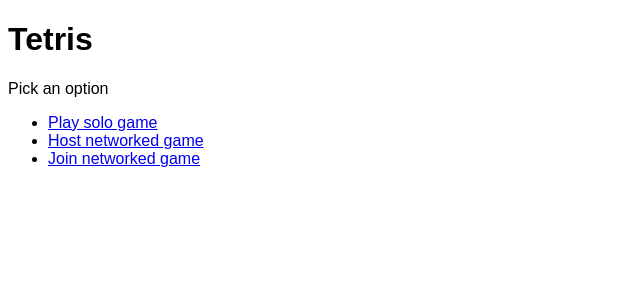
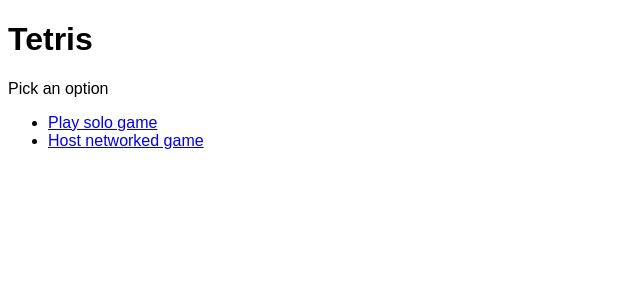
Before and after one commit to LMBishop/tetris, a Vue app in the folder frontend/: page / in a window 1280 px wide. Shown: the top 300 px of the page, without its empty margins (0-640 px from the left). Built offline with nearby package versions, Linux system fonts and the light colour scheme.

Commit message:
dsjkfghskdljf

```diff
--- a/frontend/src/components/Home.vue
+++ b/frontend/src/components/Home.vue
@@ -8,8 +8,5 @@
     <li>
       <RouterLink to="/host">Host networked game</RouterLink>
     </li>
-    <li>
-      <RouterLink to="/join">Join networked game</RouterLink>
-    </li>
   </ul>
 </template>
--- a/frontend/src/components/TetrisBoard.vue
+++ b/frontend/src/components/TetrisBoard.vue
@@ -113,7 +113,7 @@
         break;
     }
 
-    if (gameSpeed > 150 && elapsedBlocks % 3 === 0) {
+    if (!props.networked && gameSpeed > 150 && elapsedBlocks % 3 === 0) {
       gameSpeed = Math.max(150, gameSpeed - (gameSpeed > 300 ? 75 : 10));
       rescheduleTickTimer();
     }
@@ -129,7 +129,7 @@
 
 function startGame() {
   elapsedBlocks = 0;
-  gameSpeed = 1000;
+  gameSpeed = props.networked ? 350 : 1000;
   nextTetrominoes.value = randomiseNextTetrominoes();
   gameInProgress = true;
   notificationMessage.value = '';
```
